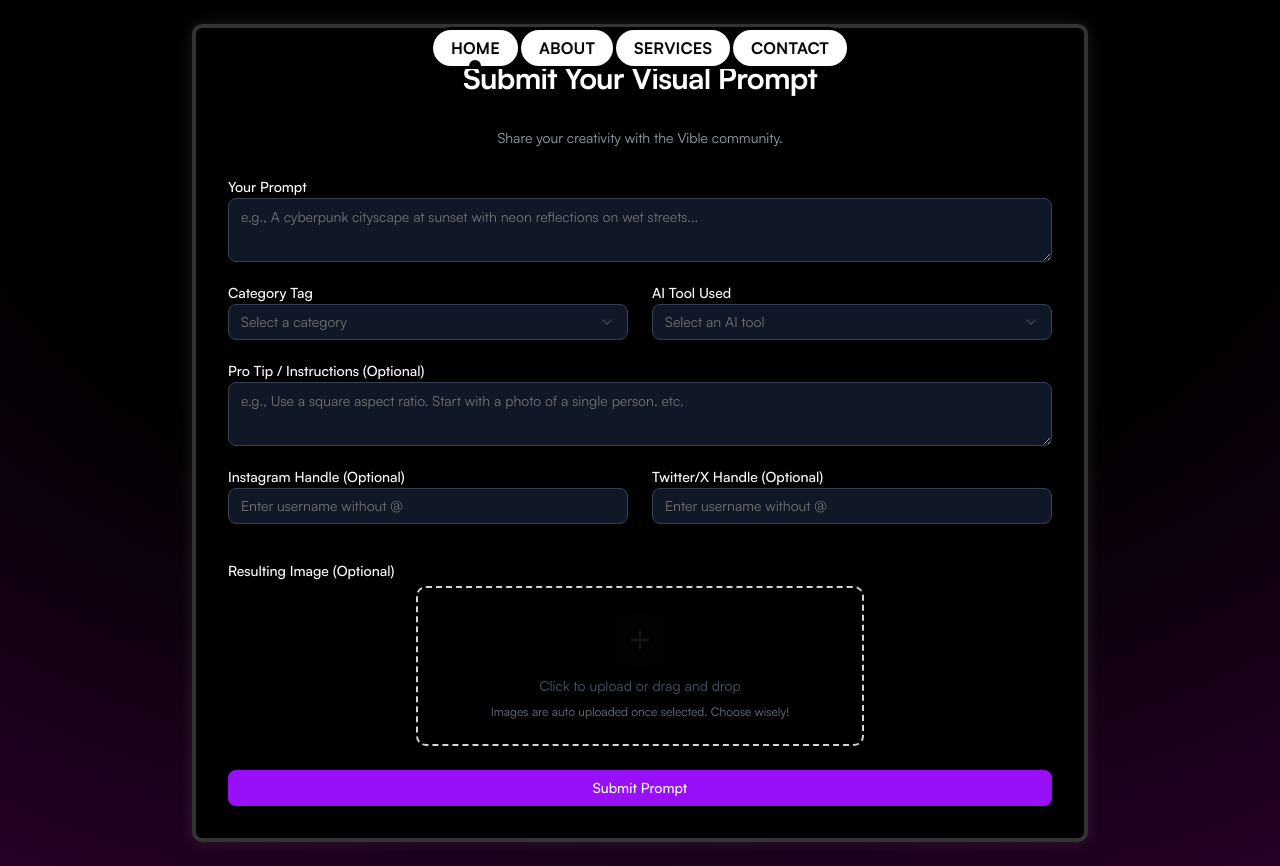
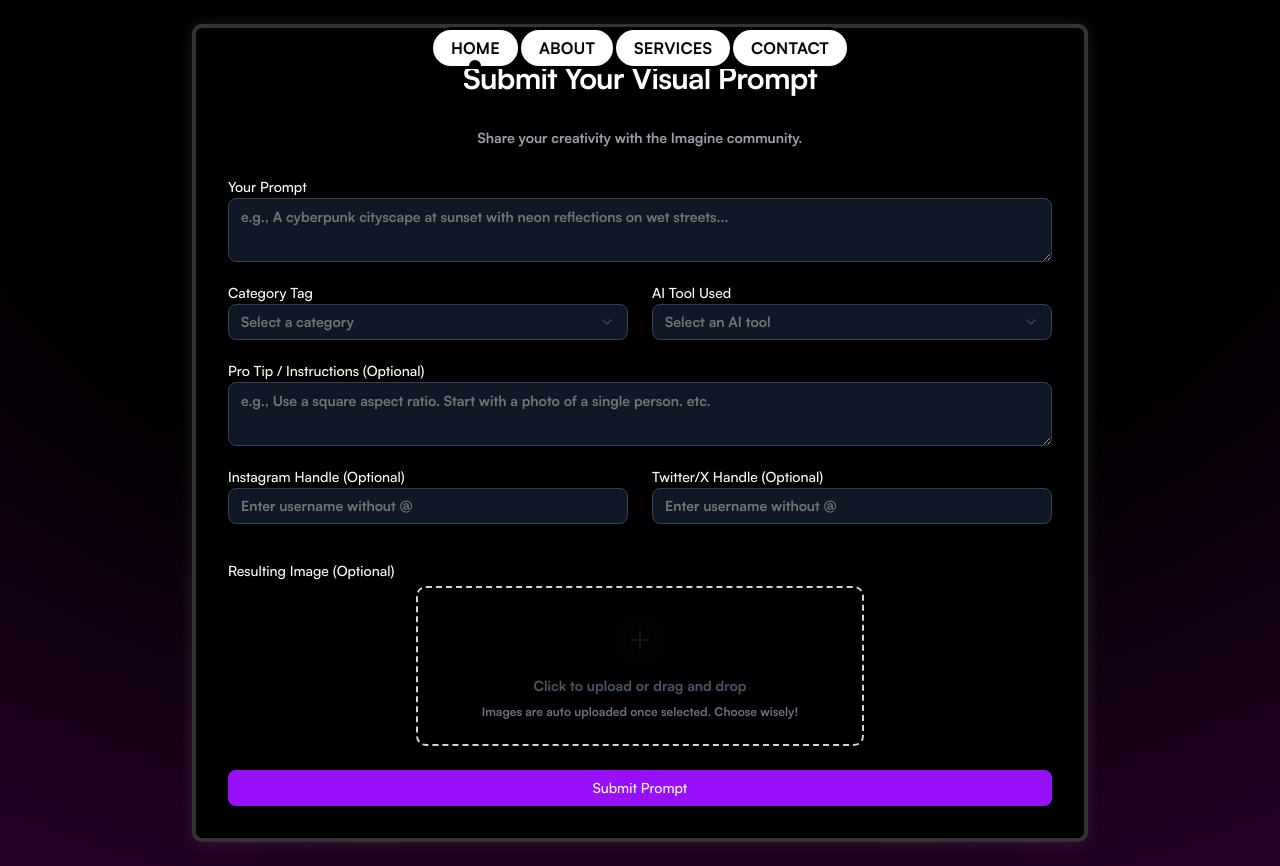
Before and after one commit to rajdesai17/Vible, a Next.js app: page /submit in a window 1280 px wide. Built offline with nearby package versions, Linux system fonts and the light colour scheme.

Commit message:
Update global styles to include 'Open Sans' font; rename application from Vible to Imagine in layout and submission pages; adjust community references in prompt submission form for consistency.

```diff
--- a/app/globals.css
+++ b/app/globals.css
@@ -1,5 +1,6 @@
 @import "tailwindcss";
 @import "tw-animate-css";
+@import url(https://fonts.googleapis.com/css?family=Open+Sans:400,600,700,800);
 
 @custom-variant dark (&:is(.dark *));
 
@@ -122,6 +123,8 @@
   }
   body {
     @apply bg-background text-foreground;
+    font-family: 'Open Sans', ui-sans-serif, system-ui, -apple-system, Segoe UI, Roboto, Noto Sans, Ubuntu, Cantarell, Helvetica Neue, Arial, "Apple Color Emoji", "Segoe UI Emoji";
+    font-weight: 700;
   }
 }
 
--- a/app/layout.tsx
+++ b/app/layout.tsx
@@ -38,7 +38,7 @@ const satoshi = localFont({
 ;
 
 export const metadata: Metadata = {
-  title: "Vible - Visual Prompts for AI Art",
+  title: "Imagine - Visual Prompts for AI Art",
   description: "Discover, Create, and Share Stunning AI Art Prompts",
   icons: {
     icon: '/Logo.png'
--- a/app/submit/page.tsx
+++ b/app/submit/page.tsx
@@ -1,8 +1,8 @@
 import PromptSubmissionForm from '@/components/promptSubmissionForm';
 
 export const metadata = {
-    title: 'Submit a Prompt | Vible',
-    description: 'Share your amazing AI image prompts with the Vible community.',
+    title: 'Submit a Prompt | Imagine',
+    description: 'Share your amazing AI image prompts with the Imagine community.',
 };
 
 export default function SubmitPage() {
--- a/components/promptSubmissionForm.tsx
+++ b/components/promptSubmissionForm.tsx
@@ -107,7 +107,7 @@ export default function PromptSubmissionForm() {
                     Submit Your Visual Prompt
                 </h2>
                 <p className="text-center text-sm text-gray-400">
-                    Share your creativity with the Vible community.
+                    Share your creativity with the Imagine community.
                 </p>
 
                 <form className="mt-5 space-y-6" onSubmit={handleSubmit}>
```
